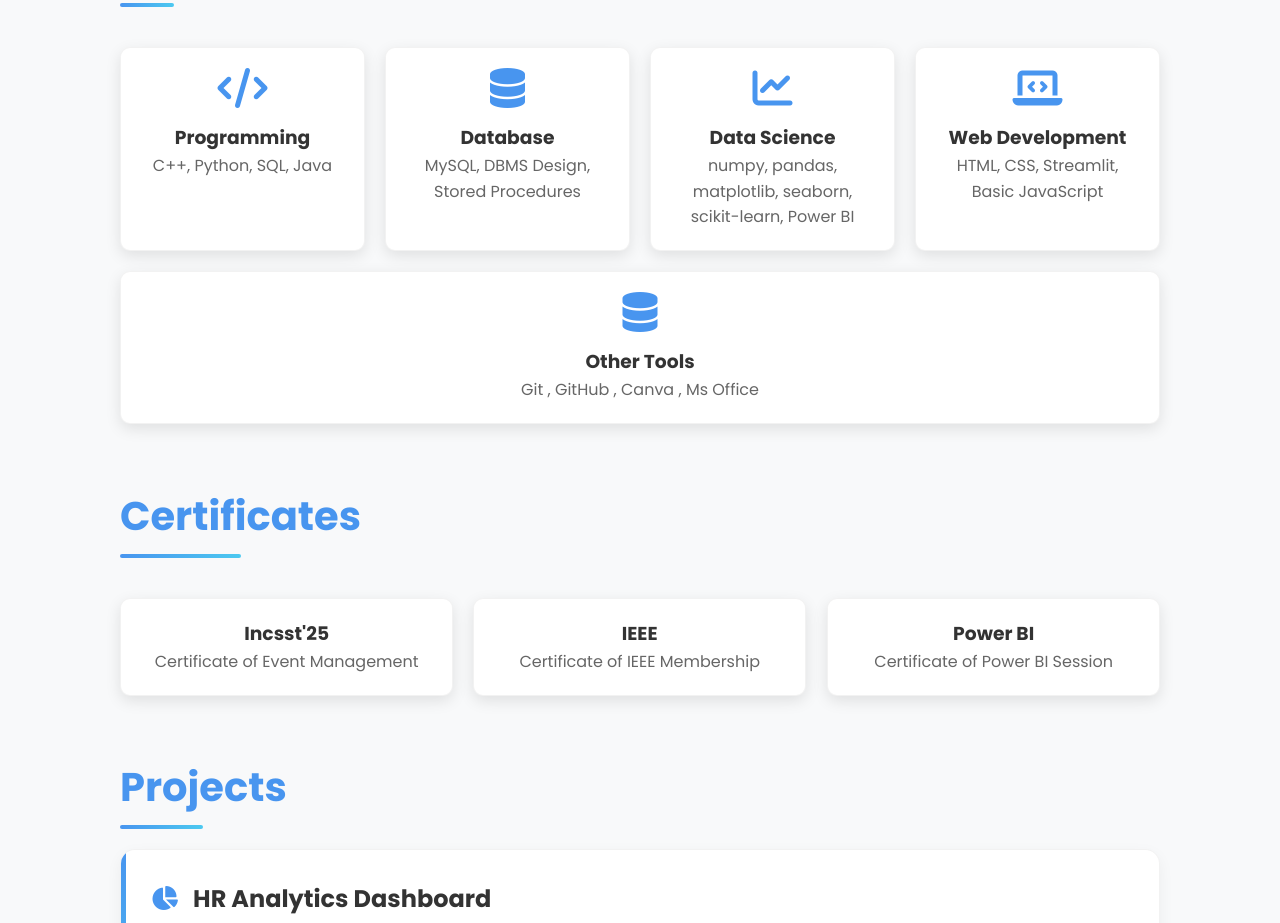
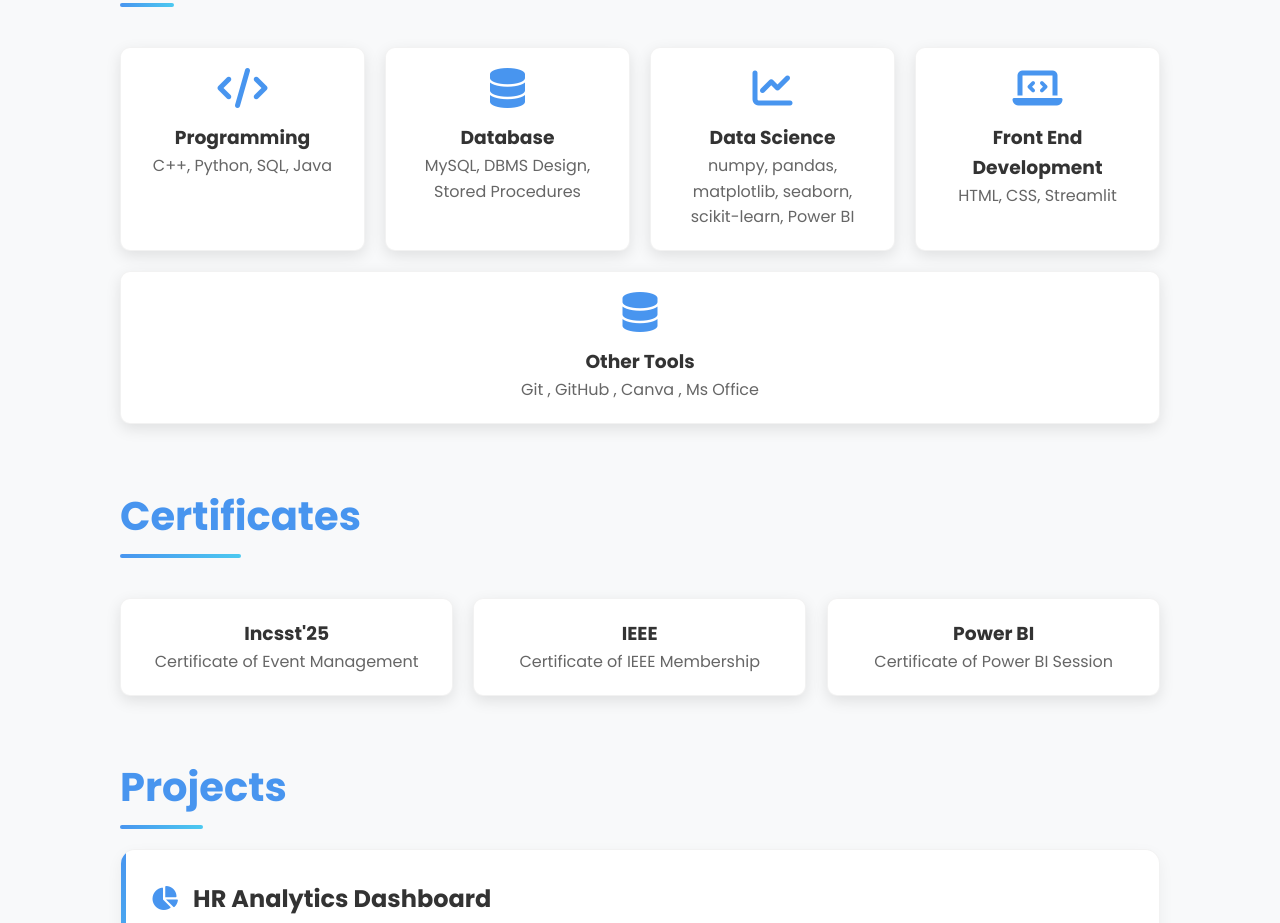
Before and after one commit to hammadshah18/Portfolio_website, a plain HTML site: page index.html in a window 1280 px wide. Shown: the part 1587-2510 px from the top of the page. Drawn offline with nearby package versions, Linux system fonts and the light colour scheme.

Commit message:
Update index.html

```diff
--- a/index.html
+++ b/index.html
@@ -643,7 +643,7 @@
     <button class="mobile-menu-btn" id="mobileMenuBtn">
       <i class="fas fa-bars"></i>
     </button>
-    <a href="DataAnalyst-Resume.pdf" download class="btn pulse"><span>Download CV</span></a>
+    <a href="SyedHammad_cv.pdf" download class="btn pulse"><span>Download CV</span></a>
     <div class="mobile-menu" id="mobileMenu">
       <a href="#about">About</a>
       <a href="#education">Education</a>
@@ -730,8 +730,8 @@
       </div>
       <div class="skill-card" data-aos="zoom-in" data-aos-delay="400">
         <i class="fas fa-laptop-code"></i>
-        <h3>Web Development</h3>
-        <p>HTML, CSS, Streamlit, Basic JavaScript</p>
+        <h3>Front End Development</h3>
+        <p>HTML, CSS, Streamlit </p>
       </div>
       <div class="skill-card" data-aos="zoom-in" data-aos-delay="200">
         <i class="fas fa-database"></i>
```
